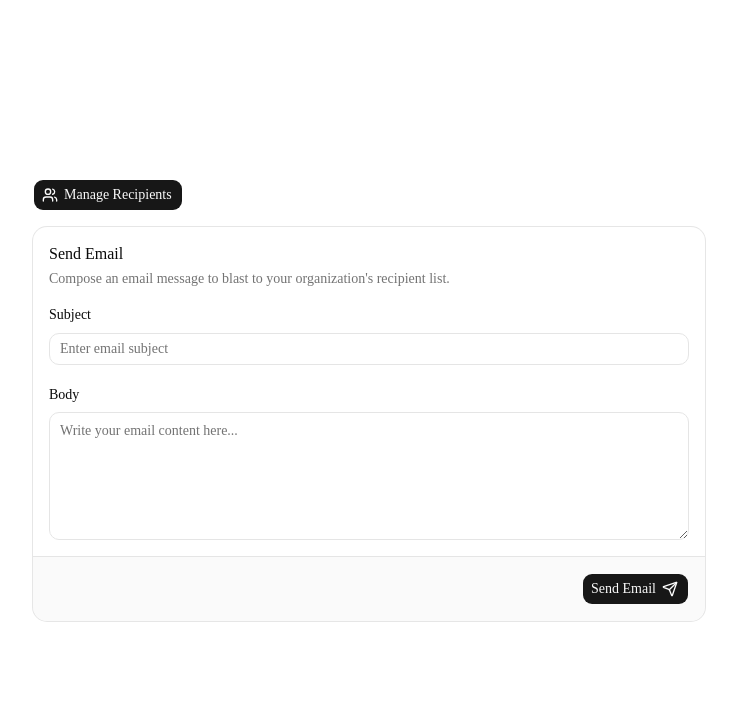
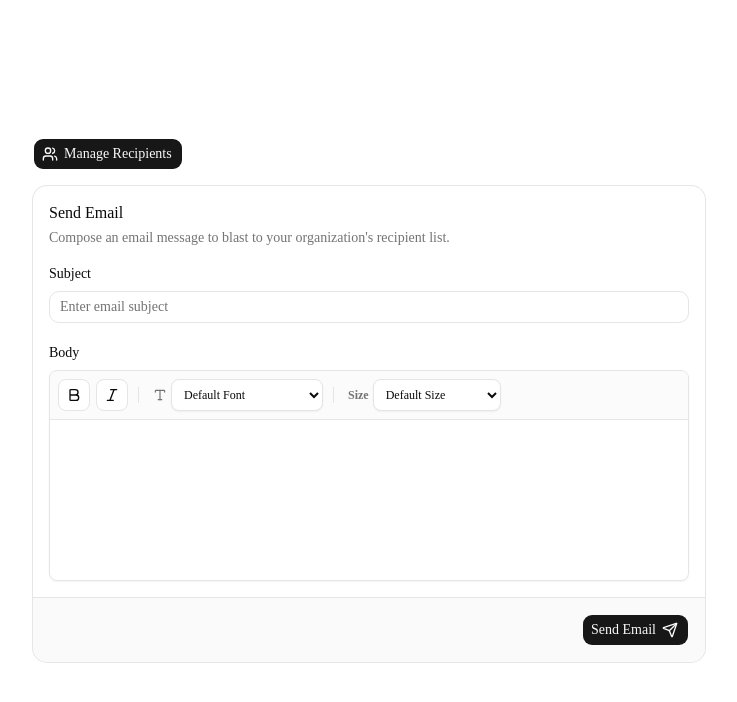
Before and after one commit to XOIntern/email-blasting, a Next.js app: page / in a window 1280 px wide. Shown: the top 702 px of the page, without its empty margins (271-1008 px from the left). Built offline with nearby package versions, Linux system fonts and the light colour scheme.

Commit message:
implement Tiptap editor features: bold, italic, font-family, size

```diff
--- a/app/page.tsx
+++ b/app/page.tsx
@@ -3,8 +3,8 @@
 import { useState, SubmitEvent } from 'react';
 
 import { Send, Users } from 'lucide-react';
+import Link from 'next/link';
 import { Button } from '@/components/ui/button';
-import Link from 'next/link';
 import {
   Card,
   CardContent,
@@ -15,7 +15,7 @@ import {
 } from '@/components/ui/card';
 import { Field, FieldGroup, FieldLabel } from '@/components/ui/field';
 import { Input } from '@/components/ui/input';
-import { Textarea } from '@/components/ui/textarea';
+import Tiptap from '@/components/Tiptap';
 
 export default function Home() {
   const [subject, setSubject] = useState('');
@@ -78,15 +78,7 @@ export default function Home() {
                 </Field>
                 <Field>
                   <FieldLabel htmlFor="body">Body</FieldLabel>
-                  <Textarea
-                    id="body"
-                    name="body"
-                    placeholder="Write your email content here..."
-                    rows={8}
-                    className="min-h-32 resize-y"
-                    value={body}
-                    onChange={(e) => setBody(e.target.value)}
-                  />
+                  <Tiptap content={body} onChange={setBody} />
                 </Field>
               </FieldGroup>
             </CardContent>
--- /dev/null
+++ b/components/Tiptap.tsx
@@ -0,0 +1,235 @@
+'use client';
+
+import { useEffect } from 'react';
+import { useEditor, EditorContent } from '@tiptap/react';
+import StarterKit from '@tiptap/starter-kit';
+import { TextStyle, FontFamily, FontSize } from '@tiptap/extension-text-style';
+import { Bold as BoldIcon, Italic as ItalicIcon, Type } from 'lucide-react';
+import { cn } from '@/lib/utils';
+
+export const FONT_FAMILIES = [
+  { label: 'Default Font', value: '' },
+  { label: 'Arial', value: 'Arial, Helvetica, sans-serif' },
+  { label: 'Comic Sans MS', value: '"Comic Sans MS", cursive, sans-serif' },
+  { label: 'Courier New', value: '"Courier New", Courier, monospace' },
+  { label: 'Georgia', value: 'Georgia, serif' },
+  { label: 'Helvetica', value: 'Helvetica, Arial, sans-serif' },
+  { label: 'Impact', value: 'Impact, Charcoal, sans-serif' },
+  { label: 'Lucida Sans', value: '"Lucida Sans Unicode", "Lucida Grande", sans-serif' },
+  { label: 'Tahoma', value: 'Tahoma, Geneva, sans-serif' },
+  { label: 'Times New Roman', value: '"Times New Roman", Times, serif' },
+  { label: 'Trebuchet MS', value: '"Trebuchet MS", Helvetica, sans-serif' },
+  { label: 'Verdana', value: 'Verdana, Geneva, sans-serif' },
+];
+
+export const FONT_SIZES = [
+  { label: 'Default Size', value: '' },
+  { label: '12px (Small)', value: '12px' },
+  { label: '14px (Normal)', value: '14px' },
+  { label: '16px (Medium)', value: '16px' },
+  { label: '18px (Large)', value: '18px' },
+  { label: '20px (XL)', value: '20px' },
+  { label: '24px (2XL)', value: '24px' },
+  { label: '28px (3XL)', value: '28px' },
+  { label: '32px (4XL)', value: '32px' },
+  { label: '36px (5XL)', value: '36px' },
+  { label: '48px (Huge)', value: '48px' },
+];
+
+export interface TiptapProps {
+  content?: string;
+  onChange?: (html: string) => void;
+  className?: string;
+  editable?: boolean;
+}
+
+export default function Tiptap({
+  content = '',
+  onChange,
+  className,
+  editable = true,
+}: TiptapProps) {
+  const editor = useEditor({
+    extensions: [
+      StarterKit,
+      TextStyle,
+      FontFamily,
+      FontSize,
+    ],
+    content,
+    editable,
+    // Prevents React hydration mismatch errors in Next.js SSR
+    immediatelyRender: false,
+    // Re-render when selection or transaction updates to keep toolbar states active/synced
+    shouldRerenderOnTransaction: true,
+    editorProps: {
+      attributes: {
+        class:
+          'min-h-[160px] p-3 text-sm focus:outline-none focus-visible:outline-none [&_p]:my-1.5 [&_p]:leading-relaxed',
+      },
+    },
+    onUpdate: ({ editor: currentEditor }) => {
+      onChange?.(currentEditor.getHTML());
+    },
+  });
+
+  useEffect(() => {
+    if (!editor) return;
+    if (content === undefined) return;
+    if (content === '' && editor.isEmpty) return;
+    if (content !== editor.getHTML()) {
+      editor.commands.setContent(content, { emitUpdate: false });
+    }
+  }, [content, editor]);
+
+  if (!editor) {
+    return (
+      <div
+        className={cn(
+          'w-full rounded-md border border-input bg-background text-foreground shadow-xs',
+          className
+        )}
+      >
+        <div className="flex flex-wrap items-center gap-1.5 border-b border-border bg-muted/40 p-2">
+          <div className="h-8 w-8 rounded-md border border-input bg-muted animate-pulse" />
+          <div className="h-8 w-8 rounded-md border border-input bg-muted animate-pulse" />
+          <div className="h-4 w-px bg-border mx-1" />
+          <div className="h-8 w-38 rounded-md border border-input bg-muted animate-pulse" />
+          <div className="h-4 w-px bg-border mx-1" />
+          <div className="h-8 w-32 rounded-md border border-input bg-muted animate-pulse" />
+        </div>
+        <div className="min-h-[160px] p-3" />
+      </div>
+    );
+  }
+
+  const isBold = editor.isActive('bold');
+  const isItalic = editor.isActive('italic');
+
+  const currentFontFamily = editor.getAttributes('textStyle').fontFamily || '';
+  const activeFontFamily = FONT_FAMILIES.some((f) => f.value === currentFontFamily)
+    ? currentFontFamily
+    : '';
+
+  const currentFontSize = editor.getAttributes('textStyle').fontSize || '';
+  const activeFontSize = FONT_SIZES.some((s) => s.value === currentFontSize)
+    ? currentFontSize
+    : '';
+
+  const handleFontChange = (e: React.ChangeEvent<HTMLSelectElement>) => {
+    const value = e.target.value;
+    if (!value) {
+      editor.chain().focus().unsetFontFamily().run();
+    } else {
+      editor.chain().focus().setFontFamily(value).run();
+    }
+  };
+
+  const handleSizeChange = (e: React.ChangeEvent<HTMLSelectElement>) => {
+    const value = e.target.value;
+    if (!value) {
+      editor.chain().focus().unsetFontSize().run();
+    } else {
+      editor.chain().focus().setFontSize(value).run();
+    }
+  };
+
+  return (
+    <div
+      className={cn(
+        'w-full rounded-md border border-input bg-background text-foreground shadow-xs transition-colors focus-within:border-ring focus-within:ring-2 focus-within:ring-ring/40',
+        className
+      )}
+    >
+      {/* Toolbar */}
+      <div className="flex flex-wrap items-center gap-1.5 border-b border-border bg-muted/40 p-2">
+        {/* Bold Button */}
+        <button
+          type="button"
+          onMouseDown={(e) => e.preventDefault()}
+          onClick={() => editor.chain().focus().toggleBold().run()}
+          aria-label="Bold"
+          aria-pressed={isBold}
+          title="Bold (Ctrl+B)"
+          className={cn(
+            'inline-flex h-8 w-8 items-center justify-center rounded-md border text-sm font-medium transition-colors cursor-pointer',
+            isBold
+              ? 'border-primary bg-primary text-primary-foreground shadow-xs'
+              : 'border-input bg-background text-foreground hover:bg-muted hover:text-foreground'
+          )}
+        >
+          <BoldIcon className="size-4" />
+        </button>
+
+        {/* Italic Button */}
+        <button
+          type="button"
+          onMouseDown={(e) => e.preventDefault()}
+          onClick={() => editor.chain().focus().toggleItalic().run()}
+          aria-label="Italic"
+          aria-pressed={isItalic}
+          title="Italic (Ctrl+I)"
+          className={cn(
+            'inline-flex h-8 w-8 items-center justify-center rounded-md border text-sm font-medium transition-colors cursor-pointer',
+            isItalic
+              ? 'border-primary bg-primary text-primary-foreground shadow-xs'
+              : 'border-input bg-background text-foreground hover:bg-muted hover:text-foreground'
+          )}
+        >
+          <ItalicIcon className="size-4" />
+        </button>
+
+        {/* Divider */}
+        <div className="h-4 w-px bg-border mx-1" aria-hidden="true" />
+
+        {/* Font Family Selector */}
+        <div className="flex items-center gap-1">
+          <Type className="size-3.5 text-muted-foreground shrink-0 ml-1" aria-hidden="true" />
+          <select
+            value={activeFontFamily}
+            onChange={handleFontChange}
+            aria-label="Font family"
+            title="Font family"
+            className="h-8 w-38 rounded-md border border-input bg-background px-2 py-1 text-xs font-medium text-foreground shadow-xs transition-colors hover:bg-muted/50 focus-visible:border-ring focus-visible:outline-none focus-visible:ring-2 focus-visible:ring-ring/50 cursor-pointer"
+          >
+            {FONT_FAMILIES.map((font) => (
+              <option
+                key={font.value || 'default'}
+                value={font.value}
+                style={{ fontFamily: font.value || undefined }}
+              >
+                {font.label}
+              </option>
+            ))}
+          </select>
+        </div>
+
+        {/* Divider */}
+        <div className="h-4 w-px bg-border mx-1" aria-hidden="true" />
+
+        {/* Font Size Selector */}
+        <div className="flex items-center gap-1">
+          <span className="text-xs font-semibold text-muted-foreground shrink-0 ml-1" aria-hidden="true">
+            Size
+          </span>
+          <select
+            value={activeFontSize}
+            onChange={handleSizeChange}
+            aria-label="Font size"
+            title="Font size"
+            className="h-8 w-32 rounded-md border border-input bg-background px-2 py-1 text-xs font-medium text-foreground shadow-xs transition-colors hover:bg-muted/50 focus-visible:border-ring focus-visible:outline-none focus-visible:ring-2 focus-visible:ring-ring/50 cursor-pointer"
+          >
+            {FONT_SIZES.map((size) => (
+              <option key={size.value || 'default'} value={size.value}>
+                {size.label}
+              </option>
+            ))}
+          </select>
+        </div>
+      </div>
+
+      {/* Content Area */}
+      <EditorContent editor={editor} />
+    </div>
+  );
+}
--- a/package.json
+++ b/package.json
@@ -14,6 +14,8 @@
     "@base-ui/react": "^1.8.0",
     "@prisma/client": "^7.10.0",
     "@prisma/orm-postgres": "^8.0.0-rc.11",
+    "@tiptap/extension-font-family": "^3.31.3",
+    "@tiptap/extension-text-style": "^3.31.3",
     "@tiptap/pm": "^3.31.3",
     "@tiptap/react": "^3.31.3",
     "@tiptap/starter-kit": "^3.31.3",
```
Also changed, not shown: 1 other file (tests, documents, lock files or other folders).
